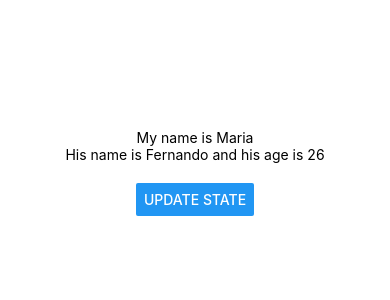
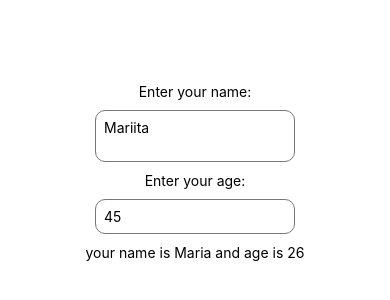
Before and after one commit to marialejandraip/forfun-rnproject, a React Native app: screen / in a window 390 px wide. Shown: the part 250-550 px from the top of the page. Built offline with nearby package versions, Linux system fonts and the light colour scheme.

Commit message:
using textInput and properties

```diff
--- a/App.js
+++ b/App.js
@@ -1,23 +1,33 @@
 //import { StatusBar } from 'expo-status-bar';
 import React, { useState } from 'react';
-import { StyleSheet, Text, View, Button } from 'react-native';
+import { StyleSheet, Text, View, TextInput } from 'react-native';
 
 export default function App() {
   const [name, setName]= useState('Maria');
-  const [person, setPerson] =useState({name:'Fernando', age:26});
+  const [age, setAge] =useState(26)
 
   const handlePress = () => {
     setName('Alejita')
-    setPerson({name:'Johan', age:27})
+    setAge(26)
   }
   return (
     //View is like a div, Text component always when want to see text
     <View style={styles.container}>
-       <Text>My name is {name}</Text>
-        <Text>His name is {person.name} and his age is {person.age}</Text>
-        <View style={styles.buttonContainer}>
-          <Button title="update state" onPress={handlePress}/>
-        </View>
+      <Text>Enter your name:</Text>
+      <TextInput
+      multiline //when press enter start new line
+      style={styles.input}
+      placeholder='Mariita'
+      onChangeText={(e)=> setName(e)}
+      />
+       <Text>Enter your age:</Text>
+      <TextInput
+      keyboardType='number-pad' //property to change the type keyboard
+      style={styles.input}
+      placeholder= '45'
+      onChangeText={(e)=> setAge(e)}
+      />
+      <Text>your name is {name} and age is {age}</Text>
     </View>
   );
 }
@@ -31,5 +41,13 @@
   },
   buttonContainer:{
   marginTop:20,
+  },
+  input:{
+    borderWidth:1,
+    borderRadius: 10,
+    borderColor:'#777',
+    padding:8,
+    margin: 10,
+    width:200,
   }
 });
```
